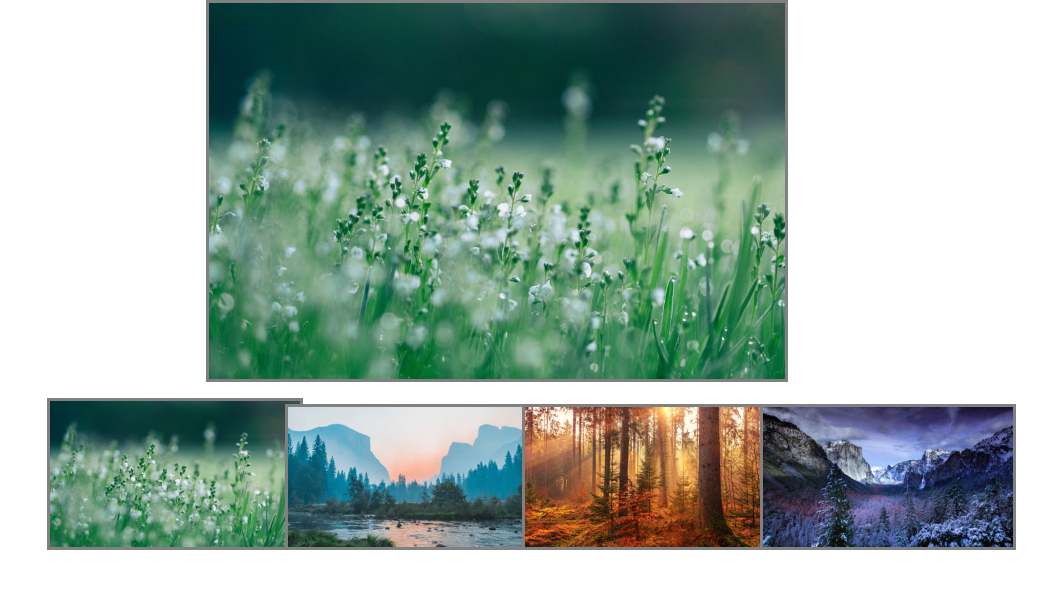
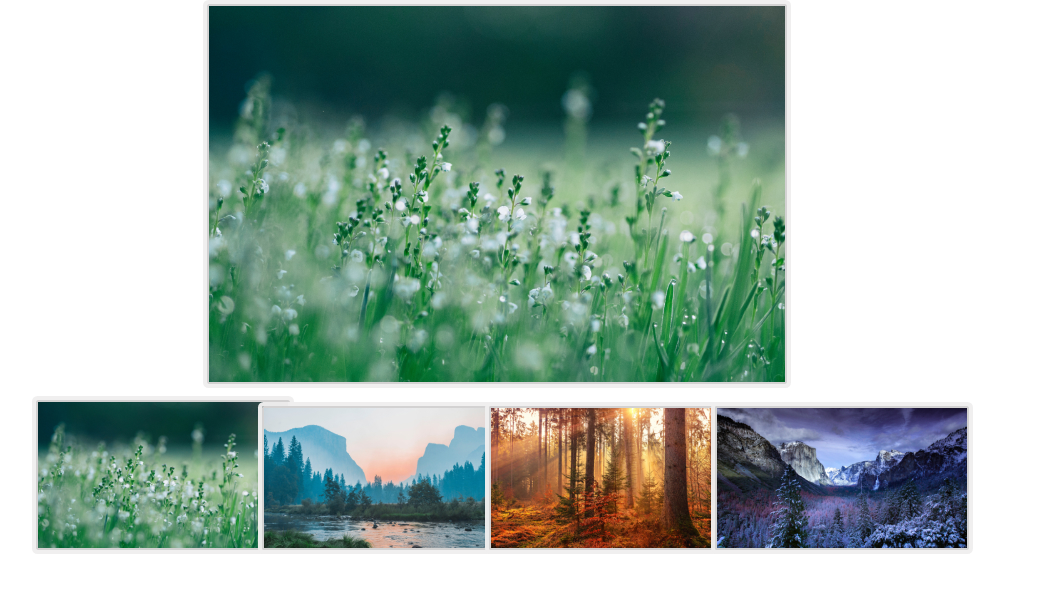
Before and after one commit to anastasiiazhyrnova/courses_task-gallery-dom, a website: page src/index.html in a window 1280 px wide. Shown: the whole page, without its empty margins (143-1190 px from the left). Drawn offline with nearby package versions, Linux system fonts and the light colour scheme; files that its build step writes are made by us from their sources.

Commit message:
Changed borders, value of margin, added variables for colors

```diff
--- a/src/styles/main.scss
+++ b/src/styles/main.scss
@@ -2,7 +2,8 @@
 @import "fonts";
 @import "typography";
 
-$colorBorder:  grey;
+$colorBorder:  #d3d2d2;
+$colorShadow: #f0efeff8;
 
 body {
   margin: 0;
@@ -10,11 +11,8 @@ body {
 }
 li {
   list-style-type: none;
-  display: flex;
-  align-items: center;
-  justify-content: center;
   display:inline-block;
-  margin-left: 2%;
+  margin-left: 1%;
   }
 .list-item{
     width: 19%;
@@ -30,9 +28,14 @@ li {
     margin-left: auto;
     margin-right: auto;
     width: 45%;
-    border: 3px solid $colorBorder;
-  }
+    margin-top: 4px;
+    border:2px solid $colorBorder;
+    border-radius:2px;
+    box-shadow: 0px 0px 0px 4px $colorShadow;
 }
 img{
-    border: 3px solid $colorBorder;
+  border:2px solid $colorBorder;
+  border-radius:2px;
+  box-shadow: 0px 0px 0px 4px $colorShadow;
 }
+}
```
